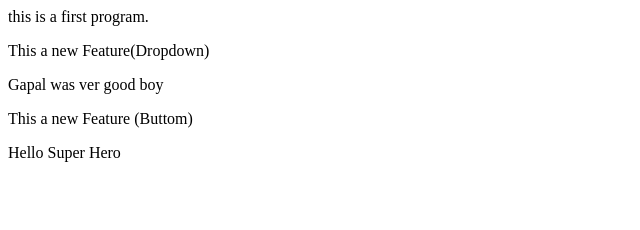
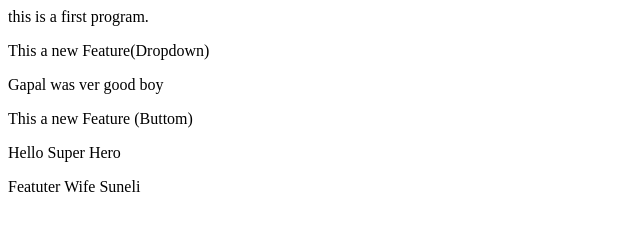
Before and after one commit to RahulManseth/localrepo, a plain HTML site: page index.html in a window 1280 px wide. Shown: the whole page, without its empty margins (0-640 px from the left). Drawn offline with Linux system fonts and the light colour scheme.

Commit message:
We are going to Commited with My Wife

```diff
--- a/index.html
+++ b/index.html
@@ -3,3 +3,4 @@
 <p>Gapal was ver good boy</p>
 <p>This a new Feature (Buttom)</p>
 <p>Hello Super Hero</p>
+<p>Featuter Wife Suneli</p>
```
